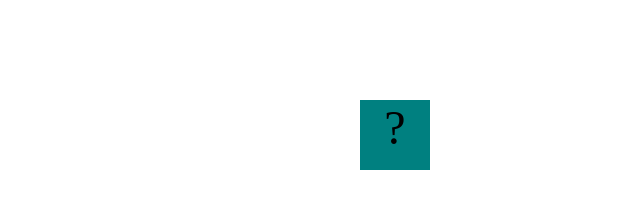
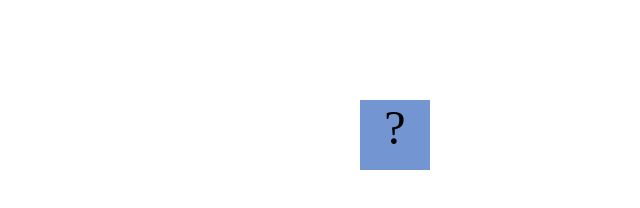
Before and after one commit to Hunt3ra198/Hunt3ra198.github.io, a plain HTML site: page projects/bouncing-box/index.html in a window 1280 px wide. Shown: the whole page, without its empty margins (640-1280 px from the left). Drawn offline with nearby package versions, Linux system fonts and the light colour scheme.

Commit message:
<changed the color of the box>

```diff
--- a/projects/bouncing-box/index.html
+++ b/projects/bouncing-box/index.html
@@ -7,7 +7,7 @@
 		.box {
             width: 70px;
             height: 70px;
-            background-color: teal;
+            background-color: rgba(79, 123, 199, 0.793);
             font-size: 300%;
             text-align: center;
             position: absolute;
```
